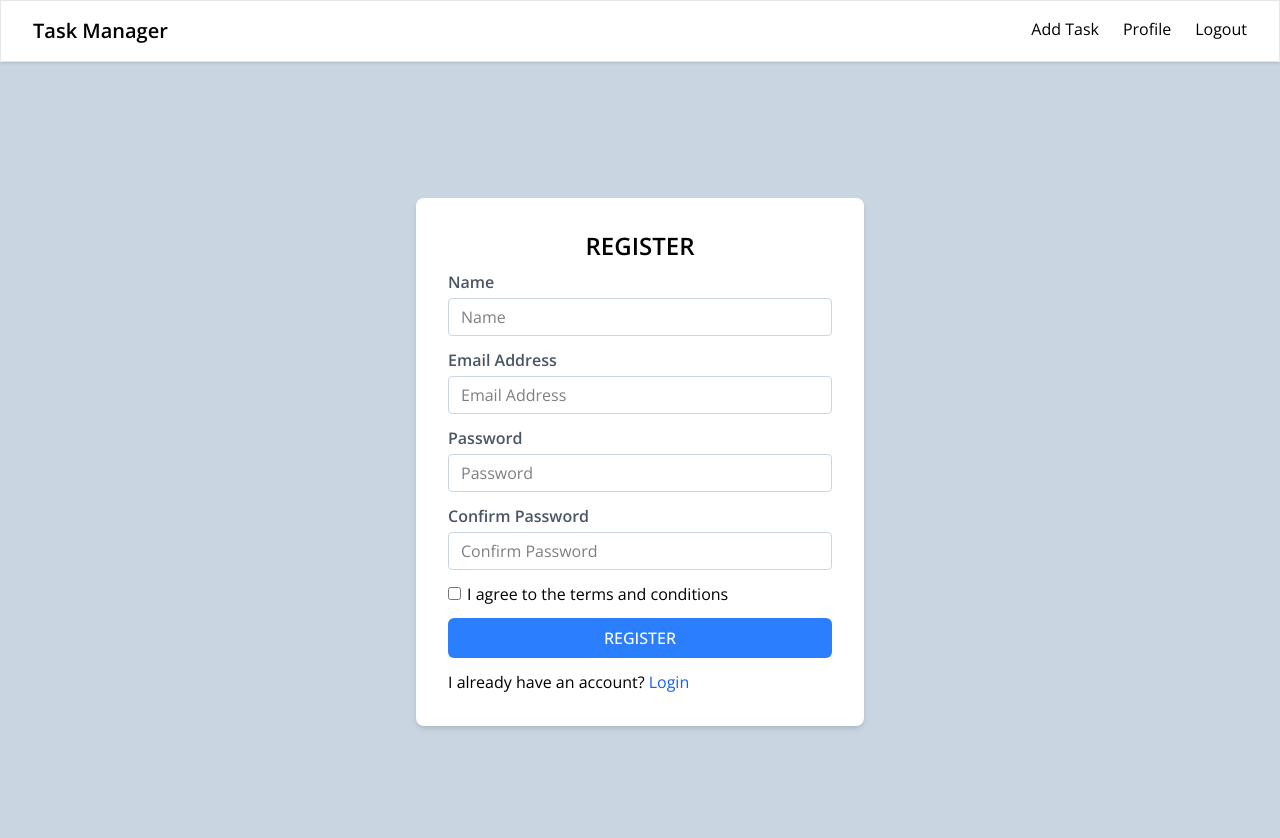
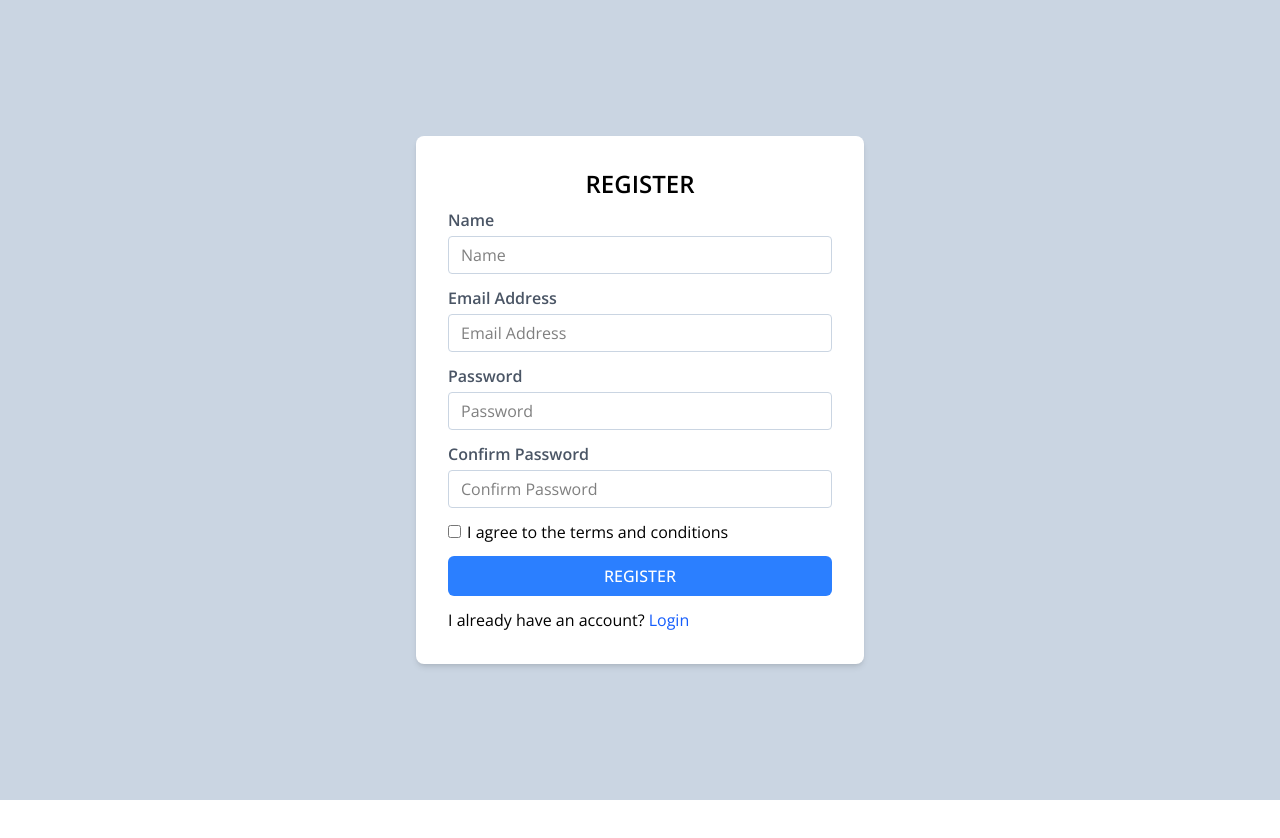
Before and after one commit to getrasel/react-task-manager, a React (Vite) app: page /register in a window 1280 px wide. Shown: the top 838 px of the page. After the commit the page ends 800 px from the top, so only its background shows below. Built offline with nearby package versions, Linux system fonts and the light colour scheme.

Commit message:
remove navbar from login registger

```diff
--- a/src/pages/Login.jsx
+++ b/src/pages/Login.jsx
@@ -2,12 +2,10 @@ import React from "react";
 import { Link } from "react-router";
 import Input from "../component/input";
 import Button from "../component/button";
-import Navbar from "../component/Navbar";
 
 export default function LoginPage() {
   return (
     <>
-      <Navbar />
       <div className="bg-slate-300 w-full h-screen flex items-center justify-center">
         <div className="bg-white shadow-md p-8 w-md rounded-lg">
           <h1 className="text-center text-2xl font-semibold uppercase pb-2">
--- a/src/pages/Register.jsx
+++ b/src/pages/Register.jsx
@@ -2,12 +2,10 @@ import React from "react";
 import { Link } from "react-router";
 import Input from "../component/input";
 import Button from "../component/button";
-import Navbar from "../component/Navbar";
 
 export default function Register() {
   return (
     <>
-      <Navbar />
       <div className="bg-slate-300 w-full h-screen flex items-center justify-center">
         <div className="bg-white shadow-md p-8 w-md rounded-lg">
           <h1 className="text-center text-2xl font-semibold uppercase pb-2">
```
